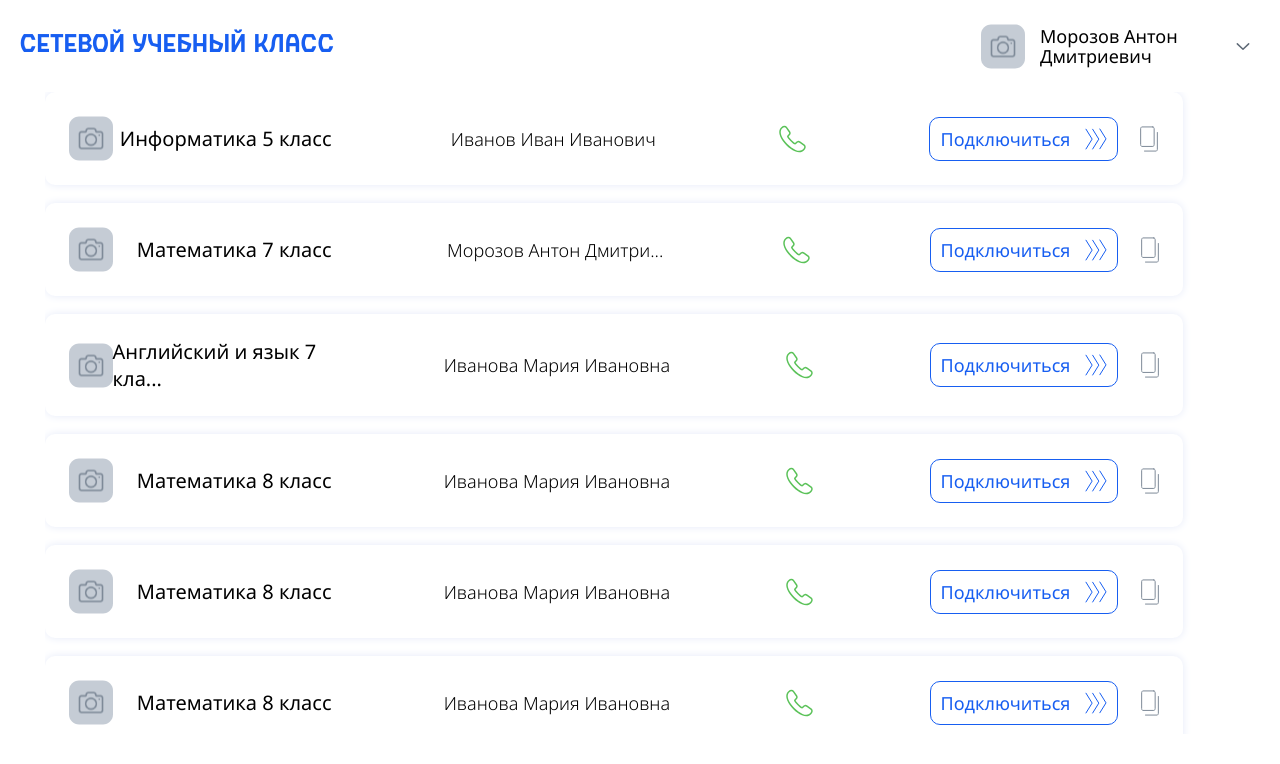
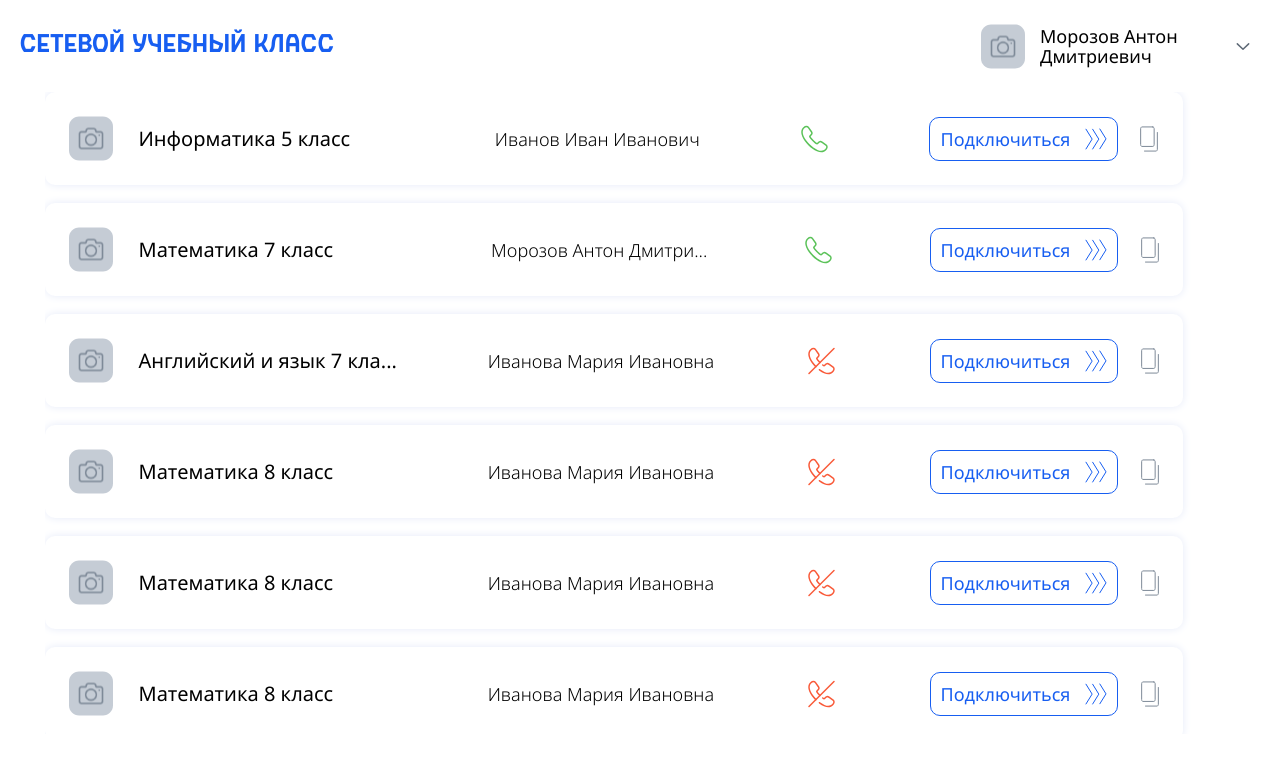
Before and after one commit to Emil307/network-class-frontend, a React (Vite) app: page /lobby in a window 1280 px wide. Shown: the top 764 px of the page. Built offline with nearby package versions, Linux system fonts and the light colour scheme.

Commit message:
add active-disabled calls

```diff
--- a/src/entities/room/ui/RoomCard.tsx
+++ b/src/entities/room/ui/RoomCard.tsx
@@ -4,6 +4,7 @@ import styled from 'styled-components';
 import JoinButton from './JoinButton';
 import avatar from '../../../../public/icons/avatar.svg';
 import callActive from '../../../../public/icons/call-active.svg';
+import callDisabled from '../../../../public/icons/call-disabled.svg';
 import copy from '../../../../public/icons/copy.svg';
 
 const Container = styled.div`
@@ -21,12 +22,13 @@ const Container = styled.div`
 
 const Info = styled.div`
     display: flex;
-    width: 263px;
+    width: 329px;
     justify-content: space-between;
     align-items: center;
 `
 
 const Title = styled.h3`
+    width: 259px;
     font-family: var(--font);
     font-size: 20px;
     font-style: normal;
@@ -65,7 +67,10 @@ const RoomCard: React.FC<Props> = ({ room }) => {
             <Title>{room.title}</Title>
         </Info>
         <Teacher>{room.owner}</Teacher>
-        <img src={callActive} alt='доступен'/>
+        {room.isActive === true ?
+            <img src={callActive} alt='доступен'/> :
+            <img src={callDisabled} alt='недоступен'/>
+        }
         <Access>
             <JoinButton/>
             <button><img src={copy} alt="копировать" /></button>
```
